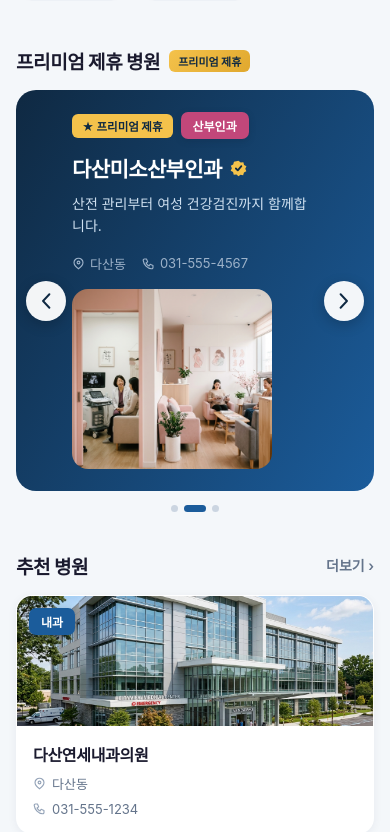
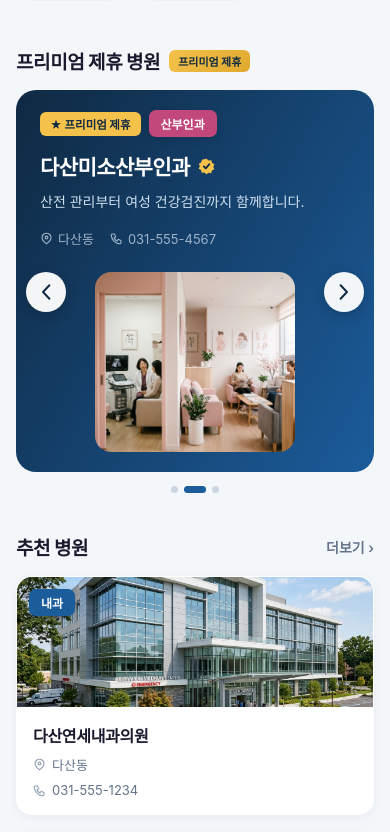
Before and after one commit to newrion-maker/medilink-web, a React (Vite) app: page / in a window 390 px wide. Shown: the part 938-1770 px from the top of the page. Built offline with nearby package versions, Linux system fonts and the light colour scheme; a web font is replaced by a local one.

Commit message:
fix(mobile): center premium hospital image on mobile viewports

```diff
--- a/src/index.css
+++ b/src/index.css
@@ -57,3 +57,33 @@ html, body {
 .hover-text-blue:hover { color: #1B5C9B !important; }
 .hover-transform-shadow { transition: all 0.15s; }
 .hover-transform-shadow:hover { transform: translateY(-4px); box-shadow: 0 12px 28px rgba(15,41,66,0.12) !important; }
+
+/* Premium Banner Responsive Styles */
+.premium-banner {
+  display: flex;
+  align-items: center;
+  gap: clamp(16px, 3vw, 30px);
+  background: linear-gradient(120deg, #0F2942 0%, #1B5C9B 100%);
+  border-radius: 20px;
+  padding: clamp(22px, 3vw, 32px) 56px;
+  cursor: pointer;
+  flex-wrap: wrap;
+  overflow: hidden;
+}
+
+.premium-banner-img {
+  flex-shrink: 0;
+  width: clamp(200px, 30vw, 300px);
+  height: 180px;
+  border-radius: 16px;
+}
+
+@media (max-width: 640px) {
+  .premium-banner {
+    padding: clamp(20px, 3vw, 24px) 24px !important;
+    justify-content: center !important;
+  }
+  .premium-banner-img {
+    margin: 8px auto 0 !important;
+  }
+}
--- a/src/pages/Home.jsx
+++ b/src/pages/Home.jsx
@@ -94,7 +94,7 @@ export default function Home() {
             <span style={{ background: 'linear-gradient(135deg,#F4C24B,#E0A82E)', color: '#0F2942', fontSize: '11px', fontWeight: 800, padding: '3px 9px', borderRadius: '6px' }}>프리미엄 제휴</span>
           </div>
           <div onMouseEnter={() => setPremPaused(true)} onMouseLeave={() => setPremPaused(false)} style={{ position: 'relative' }}>
-            <div onClick={() => navigate(`/hospital/${premHospital.id}`)} className="hover-transform-shadow" style={{ display: 'flex', alignItems: 'center', gap: 'clamp(16px,3vw,30px)', background: 'linear-gradient(120deg,#0F2942 0%,#1B5C9B 100%)', borderRadius: '20px', padding: 'clamp(22px,3vw,32px) 56px', cursor: 'pointer', flexWrap: 'wrap', overflow: 'hidden' }}>
+            <div onClick={() => navigate(`/hospital/${premHospital.id}`)} className="hover-transform-shadow premium-banner">
               <div style={{ flex: '1 1 320px', minWidth: 0 }}>
                 <div style={{ display: 'flex', alignItems: 'center', gap: '8px', flexWrap: 'wrap' }}>
                   <span style={{ display: 'inline-flex', alignItems: 'center', gap: '4px', background: '#F4C24B', color: '#0F2942', fontSize: '11.5px', fontWeight: 800, padding: '4px 10px', borderRadius: '6px' }}>★ 프리미엄 제휴</span>
@@ -110,7 +110,7 @@ export default function Home() {
                   <span style={{ display: 'inline-flex', alignItems: 'center', gap: '5px' }}><svg width="13" height="13" viewBox="0 0 16 16" fill="none"><path d="M3 2.5h2.5L7 6 5 7.3c.8 1.7 2 2.9 3.7 3.7L10 9l3.5 1.5V13a1.5 1.5 0 0 1-1.7 1.5C6.6 14 2 9.4 1.5 4.2A1.5 1.5 0 0 1 3 2.5Z" stroke="#9DB2C9" strokeWidth="1.4" strokeLinejoin="round"/></svg>{premHospital.phone}</span>
                 </div>
               </div>
-              <div style={{ flexShrink: 0, width: 'clamp(200px,30vw,300px)', height: '180px', borderRadius: '16px', background: getHospitalBg(premHospital.id) }}></div>
+              <div className="premium-banner-img" style={{ background: getHospitalBg(premHospital.id) }}></div>
             </div>
             <div onClick={(e) => { e.stopPropagation(); setPremIdx(prev => (prev - 1 + premiumHospitals.length) % premiumHospitals.length); }} className="hover-opacity" style={{ position: 'absolute', left: '10px', top: 'calc(50% - 20px)', width: '40px', height: '40px', borderRadius: '50%', background: 'rgba(255,255,255,0.95)', boxShadow: '0 4px 14px rgba(0,0,0,0.2)', display: 'flex', alignItems: 'center', justifyContent: 'center', cursor: 'pointer', zIndex: 3 }}>
               <svg width="10" height="16" viewBox="0 0 11 19" fill="none"><path d="M9.5 1.5 2 9.5l7.5 8" stroke="#0F2942" strokeWidth="2.3" strokeLinecap="round" strokeLinejoin="round"/></svg>
```
